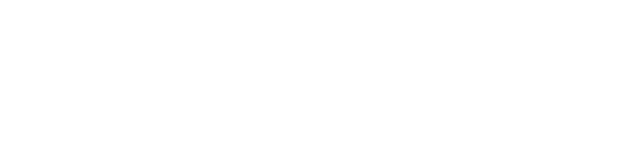
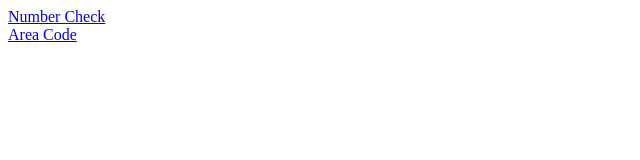
Before and after one commit to yolivares/yolivares.github.io, a plain HTML site: page index.html in a window 1280 px wide. Shown: the whole page, without its empty margins (0-640 px from the left). Drawn offline with Linux system fonts and the light colour scheme.

Commit message:
Update index.html

```diff
--- a/index.html
+++ b/index.html
@@ -1,8 +1,17 @@
 <html>
-   <head>
-      <title>Intro to JavaScript</title>
-      <script> alert("Hello World"); </script>
-   </head>
-   <body>
-   </body>
+<head>
+
+  <meta charset="UTF-8">
+  <title>Main Page</title>
+
+</head>
+
+<body>
+<div>
+  <a href="https://jovanna592.github.io/NumberCheck.html">Number Check</a>
+  <br>
+  <a href="https://jovanna592.github.io/AreaCode.html">Area Code</a>
+</div>
+
+</body>
 </html>
```
